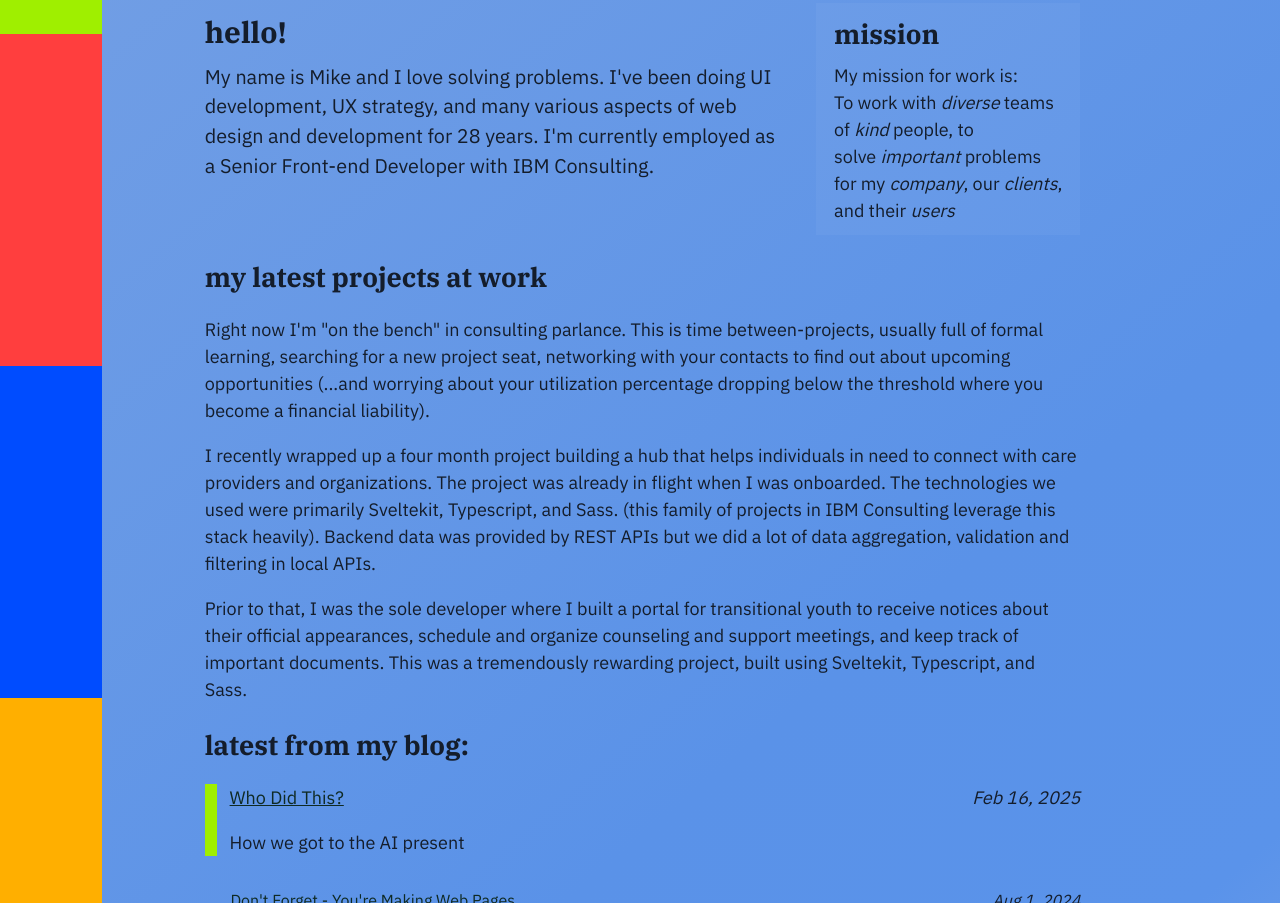
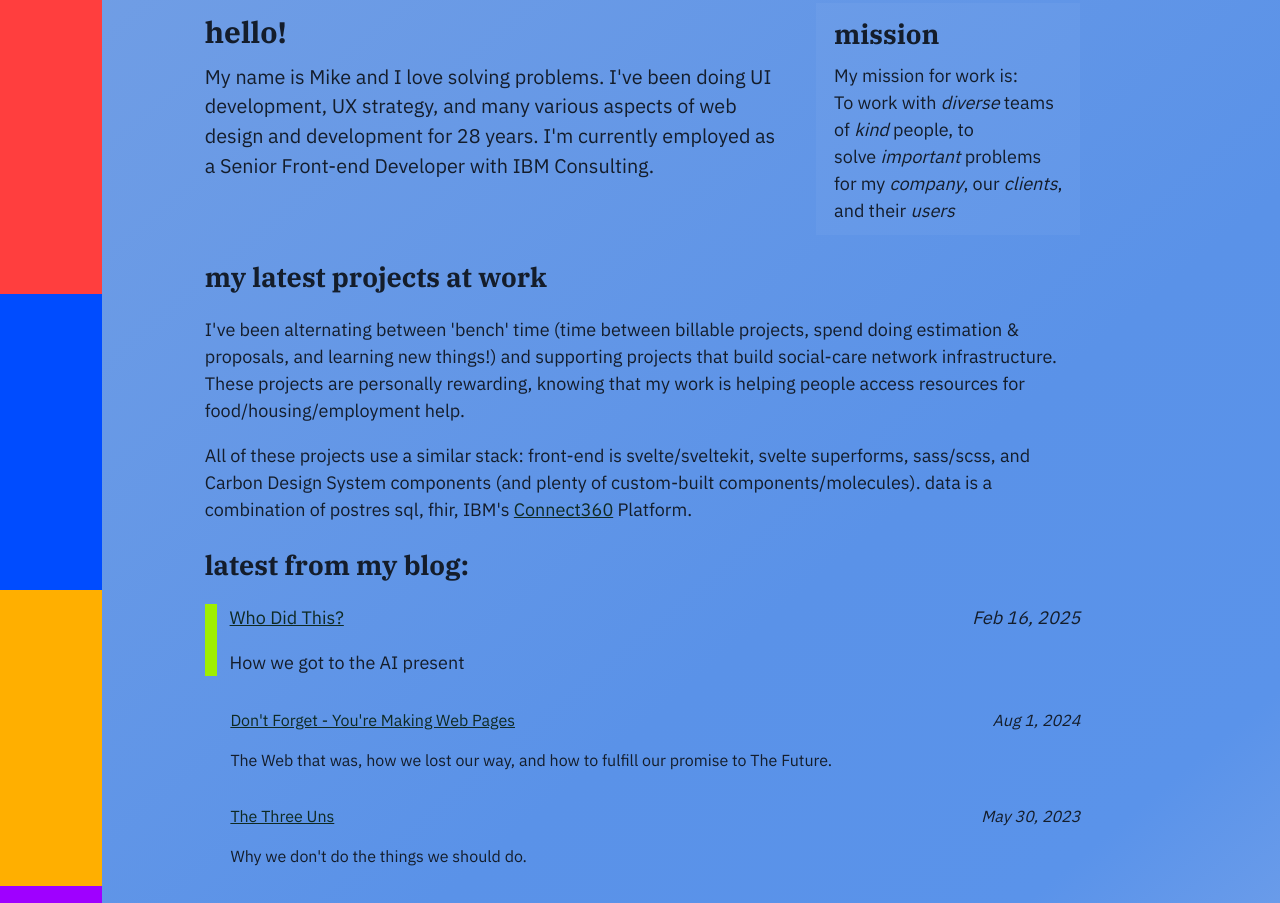
Before and after one commit to mikesusz/mikesusz.dev, an Astro site: page / in a window 1280 px wide. Shown: the part 298-1201 px from the top of the page. Built offline with nearby package versions, Linux system fonts and the light colour scheme; Astro itself is replaced by a stand-in of ours.

Commit message:
updating homepage content for latest work stuff

```diff
--- a/src/pages/index.astro
+++ b/src/pages/index.astro
@@ -55,30 +55,26 @@
 
 				<section class="work">
 					<h2>my latest projects at work</h2>
+
 					<p>
-						Right now I'm "on the bench" in consulting parlance. This is time between-projects,
-						usually full of formal learning, searching for a new project seat, networking with your
-						contacts to find out about upcoming opportunities (...and worrying about your
-						utilization percentage dropping below the threshold where you become a financial
-						liability).
+						I've been alternating between 'bench' time (time between billable projects, spend doing
+						estimation &amp; proposals, and learning new things!) and supporting projects that build
+						social-care network infrastructure. These projects are personally rewarding, knowing
+						that my work is helping people access resources for food/housing/employment help.
 					</p>
+
 					<p>
-						I recently wrapped up a four month project building a hub that helps individuals in need
-						to connect with care providers and organizations. The project was already in flight when
-						I was onboarded. The technologies we used were primarily Sveltekit, Typescript, and
-						Sass. (this family of projects in IBM Consulting leverage this stack heavily). Backend
-						data was provided by REST APIs but we did a lot of data aggregation, validation and
-						filtering in local APIs.
+						All of these projects use a similar stack: front-end is svelte/sveltekit, svelte
+						superforms, sass/scss, and Carbon Design System components (and plenty of custom-built
+						components/molecules). data is a combination of postres sql, fhir, IBM's <a
+							href="https://www.ibm.com/products/blog/revolutionizing-community-access-to-social-services-ibm-and-microsofts-collaborative-approach"
+							target="_blank">Connect360</a
+						> Platform.
 					</p>
-					<p>
-						Prior to that, I was the sole developer where I built a portal for transitional youth to
-						receive notices about their official appearances, schedule and organize counseling and
-						support meetings, and keep track of important documents. This was a tremendously
-						rewarding project, built using Sveltekit, Typescript, and Sass.
-					</p>
+
 					<LatestPosts />
+					<Footer />
 				</section>
-				<Footer />
 			</main>
 		</div>
 	</body>
```
Also changed, not shown: 2 other files.
